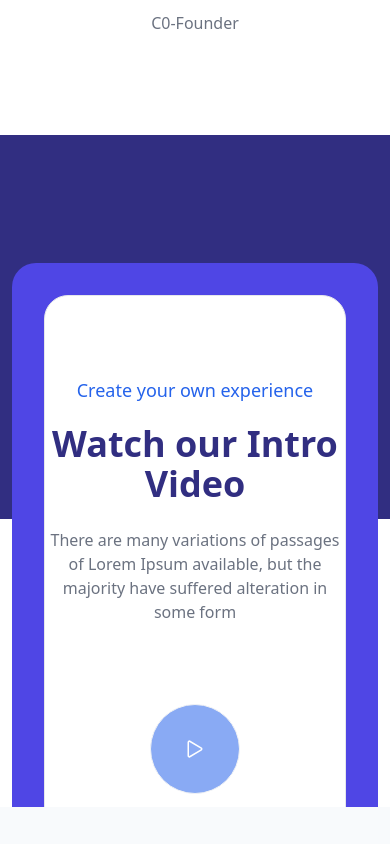
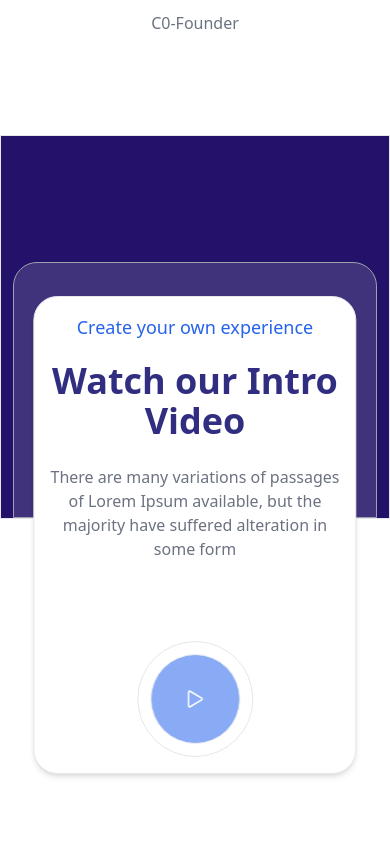
Before and after one commit to ShekRasel/Cryptoland, a React (Vite) app: page / in a window 390 px wide. Shown: the part 4640-5484 px from the top of the page. Built offline with nearby package versions, Linux system fonts and the light colour scheme.

Commit message:
video add

```diff
--- a/src/components/PromoVideo.jsx
+++ b/src/components/PromoVideo.jsx
@@ -1,22 +1,48 @@
-import React from 'react'
+import React, { useState } from 'react'
 import { IoPlayOutline } from "react-icons/io5";
+import { RxCross1 } from "react-icons/rx";
 
 function PromoVideo() {
+    const [play , setIsPlay ] = useState(false);
+    const playVideo = ()=>{
+        setIsPlay(!play);
+    }
   return (
-        <div className='px-3 md:px-8 lg:px-12 xl:px-16 2xl:px-72 mt-24 bg-indigo-900 h-96 mb-72 pt-16'>
-            <div className='mt-16 rounded-3xl p-8 bg-indigo-600 blu'>
-                    <div className='bg-white rounded-3xl opacity-100 pt-20 pb-20 border'>
+    <div className='mb-96 relative'>
+        <div className='px-3  bg-[#24126A] h-96 relative border md:px-8 lg:px-12 xl:px-16 2xl:px-72 mt-24 '>
+            <div className=' rounded-t-3xl p-8 bg-[#41327C] h-64 mt-[126px] border-gray-400 border'>
+            </div>
+
+            <div className='bg-white rounded-3xl pt-4 pb-4 md:pt-20 md:pb-20 border absolute top-1/2 left-1/2 transform -translate-x-1/2 -translate-y-1/2 w-10/12 md:w-5/6 xl:w-4/6 mt-52 shadow-md px-4'>
                         <h1 className='text-blue-600  text-center text-lg'>Create your own experience</h1>
                         <h1 className='text-4xl mt-5 text-indigo-900 font-bold text-center'>Watch our Intro Video</h1>
                         <p className='text-gray-500 mt-6 text-center'>There are many variations of passages of Lorem Ipsum available, but the majority have suffered alteration in some form</p>
-                        <div className='mt-20 flex justify-center'>
-                                <span className='text-2xl border rounded-full bg-blue-600 p-8 text-white animate-pulse'>
-                                    <IoPlayOutline className=''/>
-                                </span>
+                        <div className='mt-20 flex justify-center '>
+                                <div className='flex justify-center border rounded-full p-3'>
+                                    <span className='text-2xl border rounded-full bg-blue-600 p-8 text-white hover:bg-indigo-900 animate-pulse'>
+                                        <IoPlayOutline className='' onClick={playVideo}/>
+                                    </span>
+                                </div>
                         </div>
-                    </div>
             </div>
         </div>
+
+    {play &&
+        <div className='h-screen bg-black fixed  top-0 right-0 left-0 z-50 opacity-90 w-full transition-all ease-out duration-500'>
+            <span className='text-white right-0 absolute text-4xl animate-pulse mr-3 mt-3' ><RxCross1 onClick={playVideo}/></span>
+
+            <div className='border h-full justify-center items-center flex flex-col'>
+            <iframe
+                    className='w-1/2 h-1/2'
+                    src="https://www.youtube.com/embed/QTyzyP2Afys?autoplay=1&mute=1"
+                    title="YouTube video player"
+                    allow="accelerometer; autoplay; clipboard-write; encrypted-media; gyroscope; picture-in-picture; web-share"
+                    referrerPolicy="strict-origin-when-cross-origin"
+                    allowFullScreen
+                ></iframe>
+            </div>
+        </div>}
+    </div>
   )
 }
 
```
